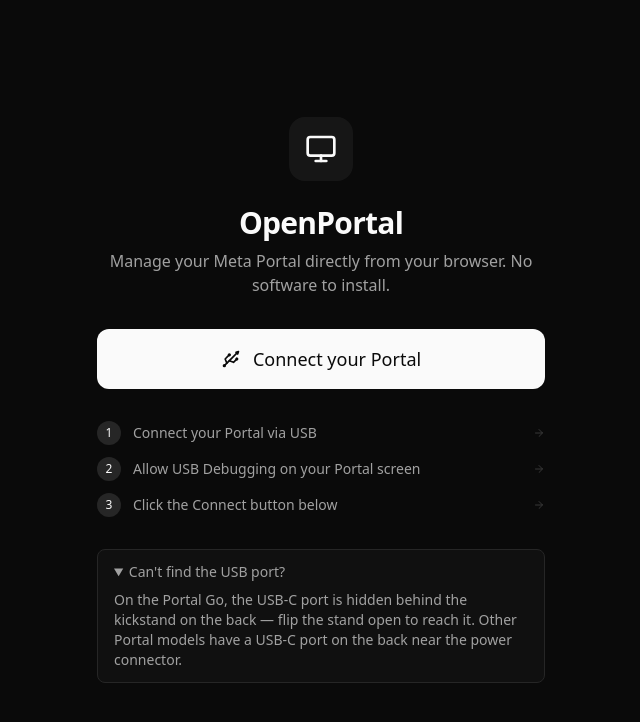
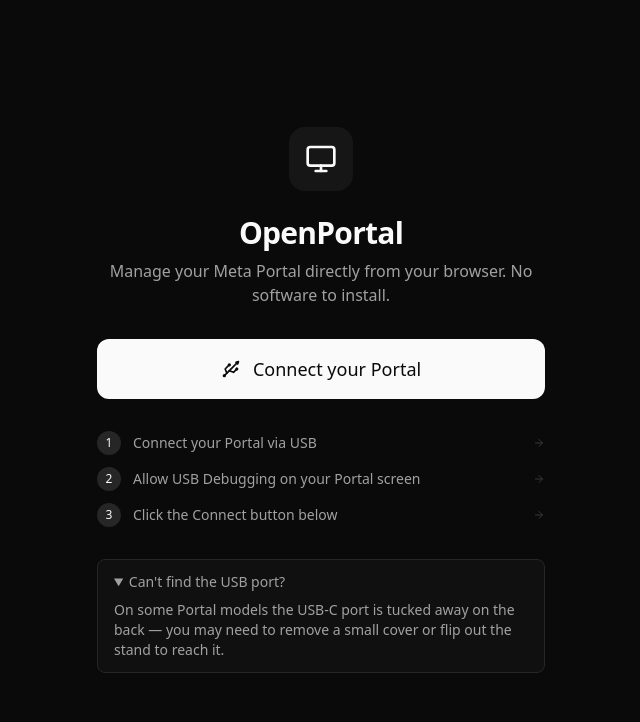
Before and after one commit to Nonthermal-grant161/openportal, a React (Vite) app: page / in a window 1280 px wide. Both pictures are taken after a click on the heading "Can't find the USB port?". Shown: the top 722 px of the page, without its empty margins (319-959 px from the left). Built offline with nearby package versions, Linux system fonts and the light colour scheme; what @yume-chan/adb-credential-web would draw is missing.

Commit message:
docs: make the USB-port hint generic (cover/stand, no specific models)

```diff
--- a/src/components/connection/ConnectScreen.tsx
+++ b/src/components/connection/ConnectScreen.tsx
@@ -56,7 +56,7 @@ export function ConnectScreen() {
 					<summary className="cursor-pointer text-muted-foreground hover:text-foreground">
 						{t("usbGuideTitle")}
 					</summary>
-					<p className="mt-2 text-muted-foreground">{t("usbGuidePortalGo")}</p>
+					<p className="mt-2 text-muted-foreground">{t("usbGuideBody")}</p>
 				</details>
 			</div>
 		</div>
--- a/src/locales/en/common.json
+++ b/src/locales/en/common.json
@@ -58,5 +58,5 @@
 	"shortcutToggleMode": "Toggle Classic / Advanced mode",
 	"shortcutNavigate": "Navigate",
 	"usbGuideTitle": "Can't find the USB port?",
-	"usbGuidePortalGo": "On the Portal Go, the USB-C port is hidden behind the kickstand on the back — flip the stand open to reach it. Other Portal models have a USB-C port on the back near the power connector."
+	"usbGuideBody": "On some Portal models the USB-C port is tucked away on the back — you may need to remove a small cover or flip out the stand to reach it."
 }
--- a/src/locales/fr/common.json
+++ b/src/locales/fr/common.json
@@ -58,5 +58,5 @@
 	"shortcutToggleMode": "Basculer le mode Classique / Avancé",
 	"shortcutNavigate": "Naviguer",
 	"usbGuideTitle": "Vous ne trouvez pas le port USB ?",
-	"usbGuidePortalGo": "Sur le Portal Go, le port USB-C est caché derrière le pied à l'arrière — dépliez le support pour y accéder. Les autres modèles Portal ont un port USB-C à l'arrière, près du connecteur d'alimentation."
+	"usbGuideBody": "Sur certains modèles de Portal, le port USB-C est dissimulé à l'arrière — il faut parfois retirer un petit cache ou déplier le pied pour y accéder."
 }
```
Also changed, not shown: 1 other file (tests, documents, lock files or other folders).
